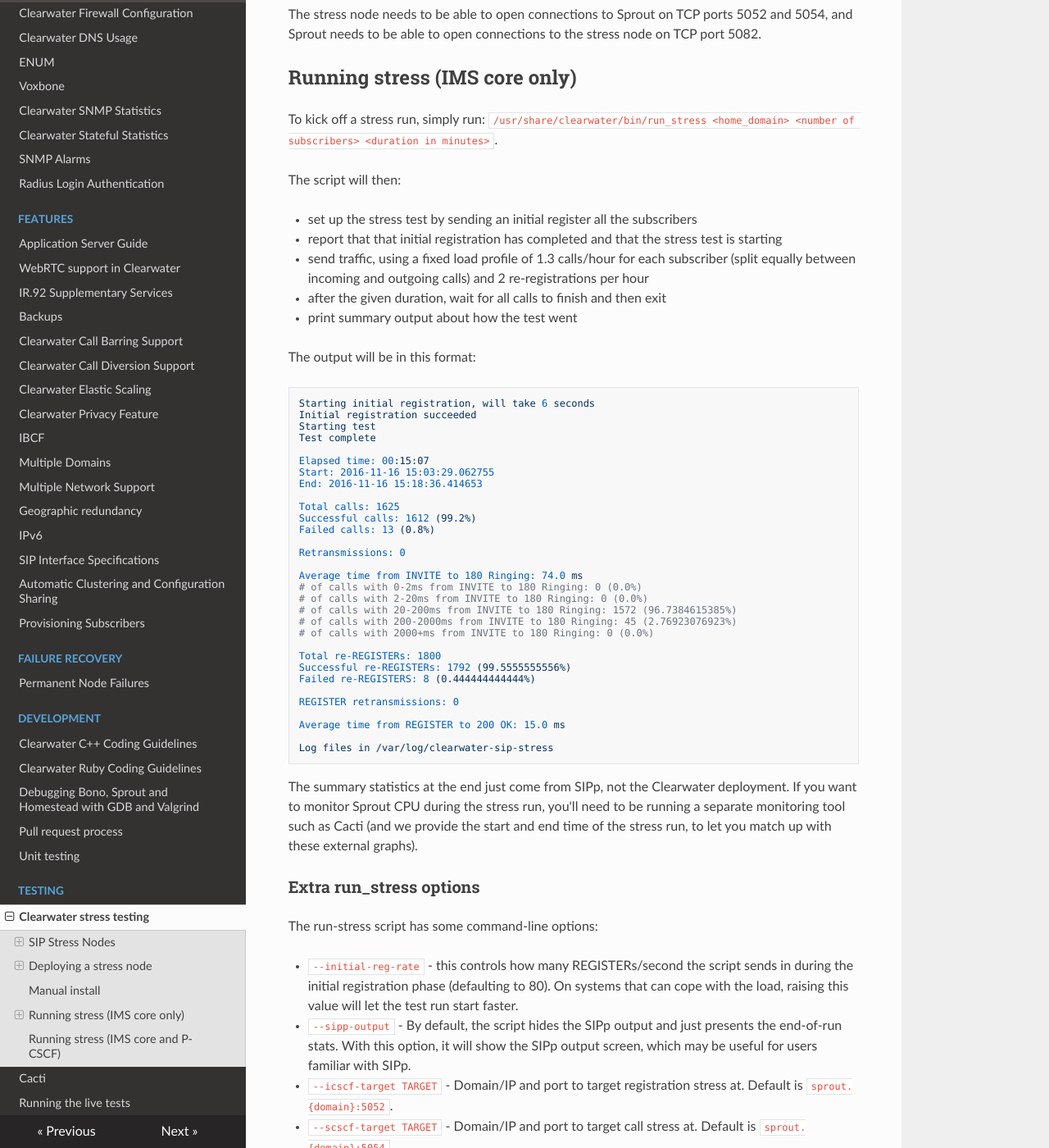
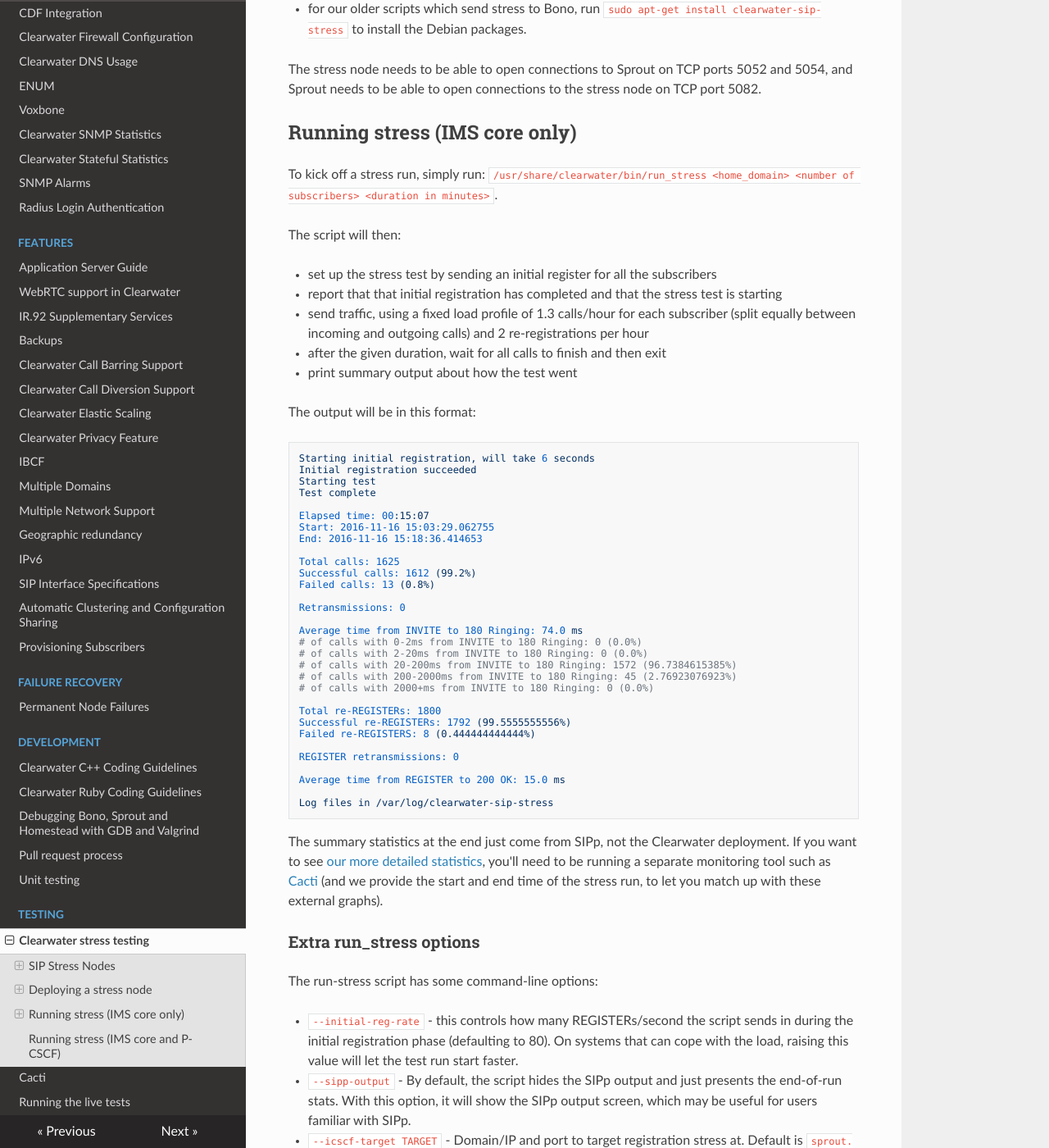
Before and after one commit to Metaswitch/clearwater-readthedocs, an MkDocs documentation site: the page built from docs/Clearwater_stress_testing.md, in a window 1280 px wide and 1400 px high, scrolled down 1514 px. Shown: the whole window at 82% size. Built offline with MkDocs 1.6.1, drawn with Linux system fonts in a browser that asks for light colours; nearby versions of some CDN libraries; old or Windows-style settings are respelled for this version of MkDocs; some of the changed text lies outside the part shown.

Commit message:
Apply docs review markups

````diff
--- a/docs/Clearwater_stress_testing.md
+++ b/docs/Clearwater_stress_testing.md
@@ -28,7 +28,7 @@ You should also ensure that the `reg_max_expires` setting is set to 1800 rather
 
 If you're using Chef to automate your Clearwater install, create your stress test node by typing `knife box create -V -E ENVIRONMENT sipp --index 1`.
 
-## Manual install
+### Manual install
 
 Otherwise, follow these steps to deploy a stress node manually:
 
@@ -46,7 +46,7 @@ To kick off a stress run, simply run: `/usr/share/clearwater/bin/run_stress <hom
 
 The script will then:
 
-* set up the stress test by sending an initial register all the subscribers
+* set up the stress test by sending an initial register for all the subscribers
 * report that that initial registration has completed and that the stress test is starting
 * send traffic, using a fixed load profile of 1.3 calls/hour for each subscriber (split equally between incoming and outgoing calls) and 2 re-registrations per hour
 * after the given duration, wait for all calls to finish and then exit
@@ -88,7 +88,7 @@ Average time from REGISTER to 200 OK: 15.0 ms
 Log files in /var/log/clearwater-sip-stress
 ```
 
-The summary statistics at the end just come from SIPp, not the Clearwater deployment. If you want to monitor Sprout CPU during the stress run, you'll need to be running a separate monitoring tool such as Cacti (and we provide the start and end time of the stress run, to let you match up with these external graphs).
+The summary statistics at the end just come from SIPp, not the Clearwater deployment. If you want to see [our more detailed statistics](Clearwater_SNMP_Statistics.md), you'll need to be running a separate monitoring tool such as [Cacti](Cacti.md) (and we provide the start and end time of the stress run, to let you match up with these external graphs).
 
 ### Extra run_stress options
 
````
Also changed, not shown: other parts of docs/Clearwater_stress_testing.md (+3 -3 lines).
